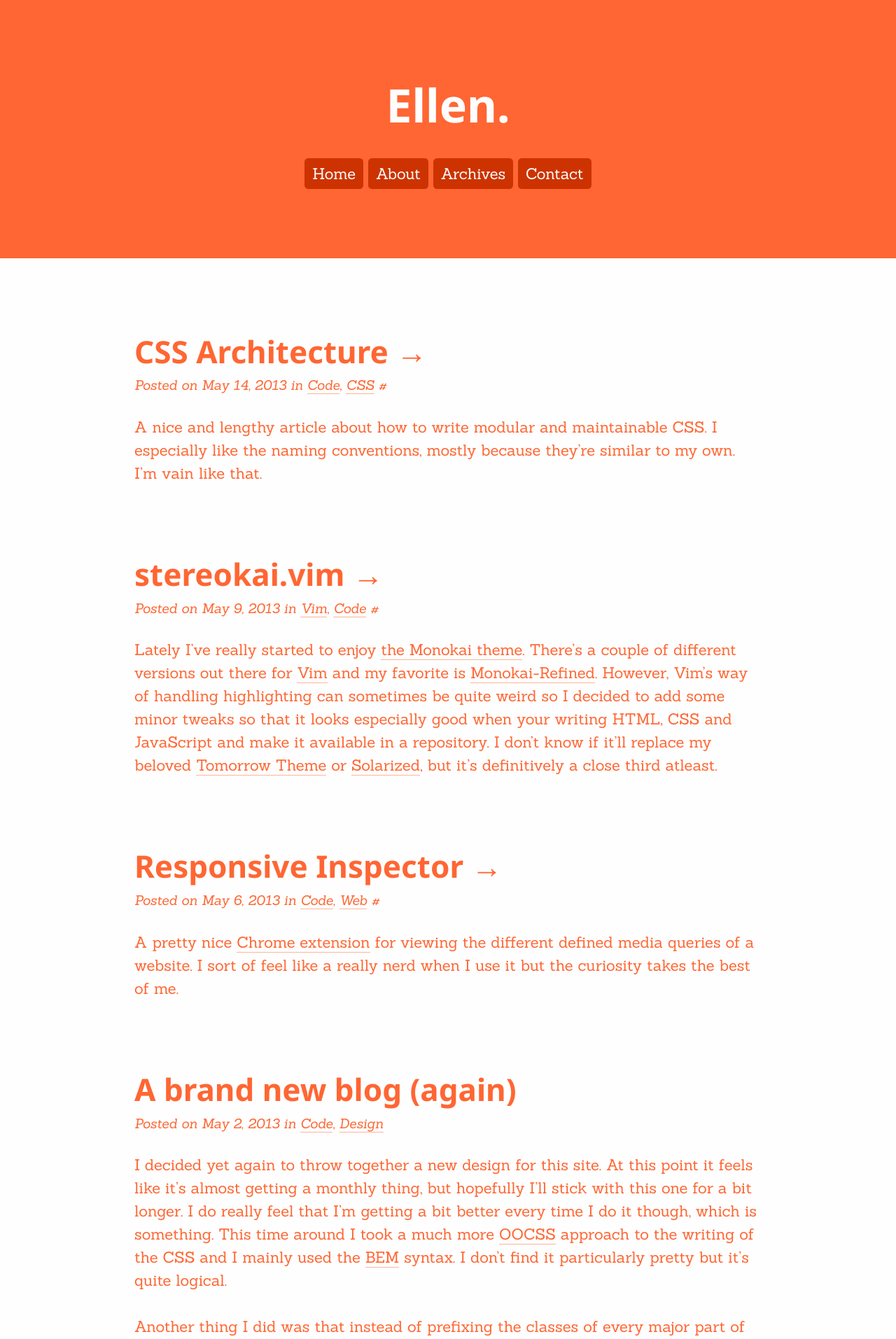
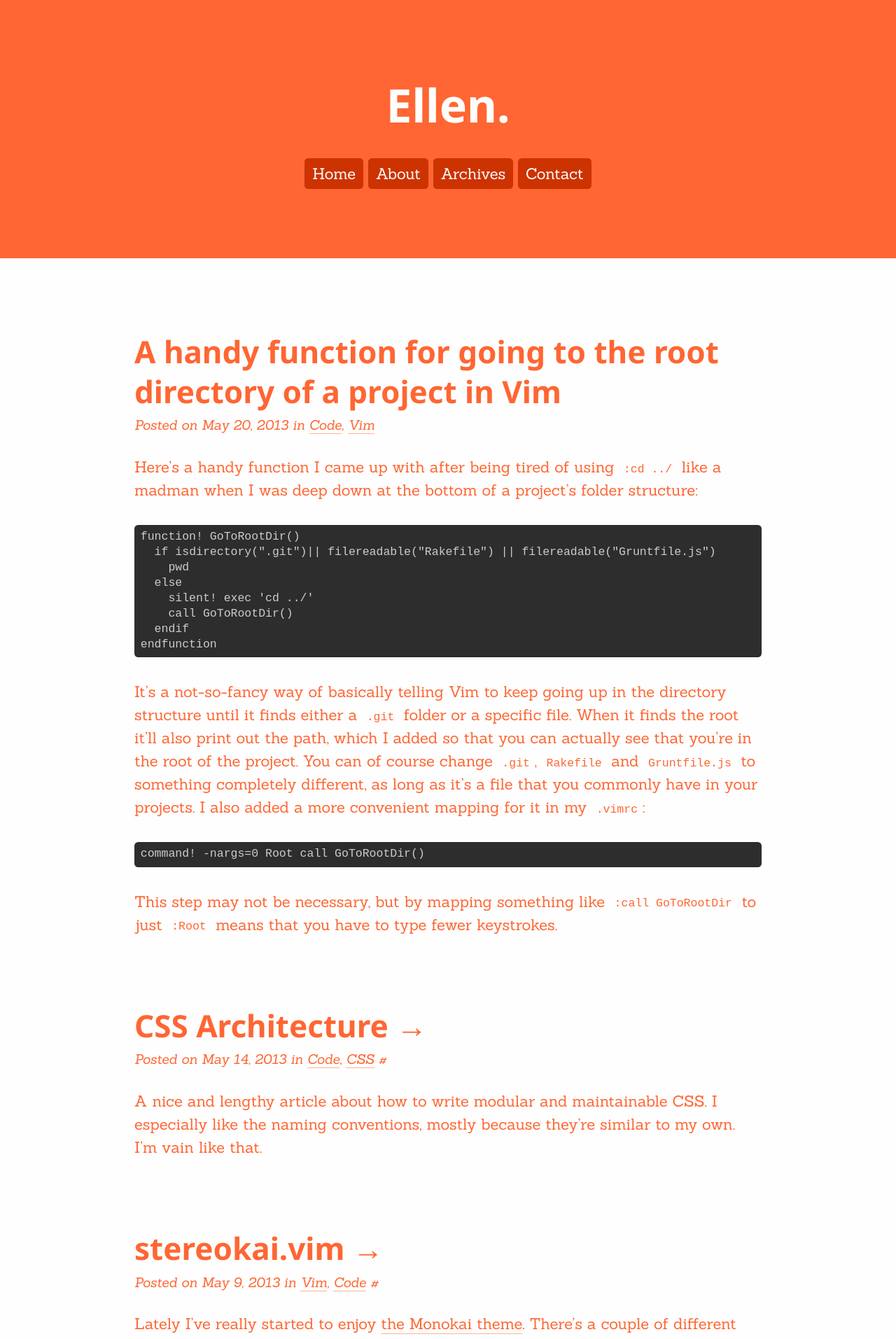
Before and after one commit to gummesson/ellengummesson, a Jekyll site: the page built from index.html, in a window 1280 px wide. Shown: the top 1913 px of the page at 70% size. Built offline with Jekyll 4.4.1, drawn with Linux system fonts in a browser that asks for light colours; nearby versions of some CDN libraries; the list of posts is cut into pages by our own code; some of the changed text lies outside the part shown.

Commit message:
Updated.

```diff
--- /dev/null
+++ b/_posts/2013-05-20-a-handy-function-for-going-to-the-root-directory-of-a-project-in-vim.md
@@ -0,0 +1,24 @@
+---
+title: "A handy function for going to the root directory of a project in Vim"
+tags: ["Code", "Vim"]
+layout: post
+comments: true
+external-link: false
+---
+
+Here's a handy function I came up with after being tired of using `:cd ../` like a madman when I was deep down at the bottom of a project's folder structure:
+
+    function! GoToRootDir()
+      if isdirectory(".git")|| filereadable("Rakefile") || filereadable("Gruntfile.js")
+        pwd
+      else
+        silent! exec 'cd ../'
+        call GoToRootDir()
+      endif
+    endfunction
+
+It's a not-so-fancy way of basically telling Vim to keep going up in the directory structure until it finds either a `.git` folder or a specific file. When it finds the root it'll also print out the path, which I added so that you can actually see that you're in the root of the project. You can of course change `.git`, `Rakefile` and `Gruntfile.js` to something completely different, as long as it's a file that you commonly have in your projects. I also added a more convenient mapping for it in my `.vimrc`:
+
+    command! -nargs=0 Root call GoToRootDir()
+
+This step may not be necessary, but by mapping something like `:call GoToRootDir` to just `:Root` means that you have to type fewer keystrokes.
--- a/humans.txt
+++ b/humans.txt
@@ -7,14 +7,14 @@ Everything: Ellen Gummesson
 
 /* THE SITE */
 
-Last update: 2013/05/14
+Last update: 2013/05/20
   Standards: HTML5 & CSS3
  Components: Normalize.css  (http://necolas.github.io/normalize.css/)
              Smallwork      (https://github.com/gummesson/smallwork)
              jQuery         (http://jquery.com/)
              Mustache.js    (https://github.com/janl/mustache.js)
              Highlight.js   (http://softwaremaniacs.org/soft/highlight/en/)
-             Tomorrow Theme (http://jmblog.github.io/color-themes-for-highlightjs/tomorrow/)
+             Tomorrow Theme (http://jmblog.github.io/color-themes-for-highlightjs/tomorrow-night-eighties/)
              HTML5Shiv      (https://code.google.com/p/html5shiv/)
    Software: Vim            (http://www.vim.org/)
              Jekyll         (http://www.jekyllrb.com/)
```
Also changed, not shown: about.md (+5 -5 lines), assets/sass/partials/typography/_code.scss (+10 -11 lines), contact.md (+8 -8 lines), assets/css/global.css.
